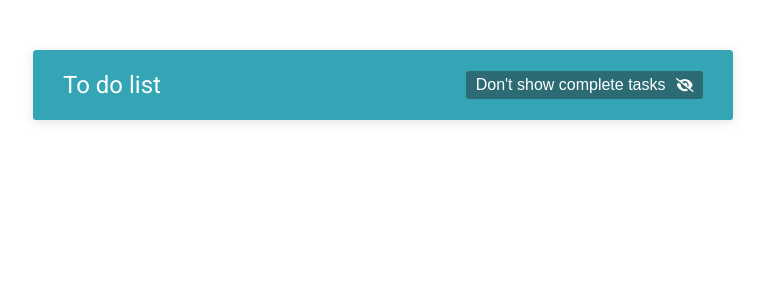
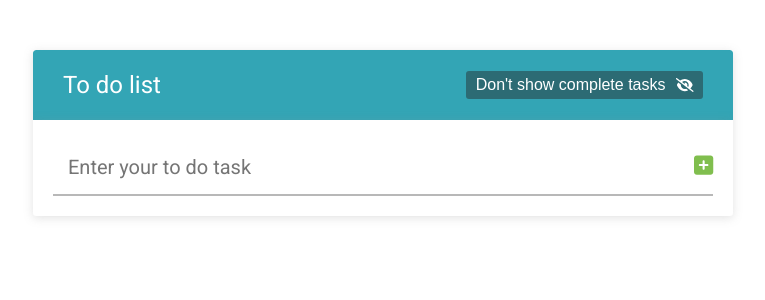
Before and after one commit to ocampott/lista-de-tareas-app-react, a React (Create React App) app in the folder lista-de-tareas-app/: page / in a window 1280 px wide. Shown: the top 300 px of the page, without its empty margins (257-1022 px from the left). Built offline with nearby package versions, Linux system fonts and the light colour scheme.

Commit message:
Added Form component and CSS styles

```diff
--- a/lista-de-tareas-app/package.json
+++ b/lista-de-tareas-app/package.json
@@ -14,6 +14,7 @@
     "react": "^18.0.0",
     "react-dom": "^18.0.0",
     "react-scripts": "5.0.0",
+    "uuid": "^8.3.2",
     "web-vitals": "^2.1.4"
   },
   "scripts": {
--- a/lista-de-tareas-app/src/App.css
+++ b/lista-de-tareas-app/src/App.css
@@ -35,7 +35,7 @@
 	font-size: 24px;
 }
 
-.header__button {
+.header__btn {
 	background: none;
 	font-size: 16px;
 	color: #fff;
@@ -48,7 +48,46 @@
 	align-items: center;
 }
 
-.header__button-icon {
+.header__btn-icon {
 	font-size: 14px;
 	margin-left: 10px;
 }
+
+/** Form **/
+
+.form {
+	display: flex;
+	justify-content: space-between;
+	align-items: center;
+	position: relative;
+	padding: 20px;
+	box-shadow: 0 2px 10px rgba(139,139,139,.25);
+}
+
+.form__input {
+	border: none;
+	padding: 15px;
+	width: 100%;
+	font-size: 20px;
+	font-family: 'Roboto', sans-serif;
+	border-bottom: 2px solid #b8b8b8;
+}
+
+.form__input:focus {
+	outline: none;
+	border-bottom: 2px solid var(--azul);
+}
+
+.form__btn {
+	position: absolute;
+	bottom: 40px;
+	right: 20px;
+	border: none;
+	background: none;
+	cursor: pointer;
+}
+
+.form__btn-icon {
+	font-size: 22px;
+	color: var(--verde);
+}
--- a/lista-de-tareas-app/src/App.js
+++ b/lista-de-tareas-app/src/App.js
@@ -1,10 +1,24 @@
 import './App.css';
+import React, { useState } from 'react'
+import { Form } from './components/Form';
 import { Header } from './components/Header';
 
 function App() {
+
+  const [task, setTask] = useState([
+    {
+      id: 1,
+      text: "Task text",
+      completed: false
+    }
+  ]);
+
+  console.log(task);
+
   return (
     <div className="container">
       <Header />
+      <Form task={task} setTask={setTask}/>
     </div>
   );
 }
--- /dev/null
+++ b/lista-de-tareas-app/src/components/Form.js
@@ -0,0 +1,39 @@
+import React, { useState } from 'react'
+import { FontAwesomeIcon } from '@fortawesome/react-fontawesome'
+import { faPlusSquare } from '@fortawesome/free-solid-svg-icons'
+import { v4 as uuidv4 } from 'uuid'
+
+export const Form = ({task, setTask}) => {
+
+    const [inputTask, setInputTask] = useState('')
+
+    const handleInput = (e) => {
+        setInputTask(e.target.value);
+    }
+
+    const handleSubmit = (e) => {
+        e.preventDefault();
+
+        setTask([...task, {
+            id: uuidv4(),
+            text: inputTask,
+            completed: false
+        }]);
+    }
+
+  return (
+    <form action="" className="form" onSubmit={handleSubmit}>
+        <input
+            type="text"
+            className="form__input"
+            placeholder="Enter your to do task"
+            value={inputTask}
+            onChange={(e) => handleInput(e)}
+        />
+
+        <button type="submit" className="form__btn">
+            <FontAwesomeIcon className="form__btn-icon" icon={faPlusSquare}/>
+        </button>
+    </form>
+)
+}
--- a/lista-de-tareas-app/src/components/Header.js
+++ b/lista-de-tareas-app/src/components/Header.js
@@ -6,9 +6,9 @@ export const Header = () => {
   return (
     <header className="header">
         <h1 className="header__title">To do list</h1>
-        <button className="header__button">
+        <button className="header__btn">
             Don't show complete tasks
-            <FontAwesomeIcon icon={faEyeSlash} className="header__button-icon"/>
+            <FontAwesomeIcon icon={faEyeSlash} className="header__btn-icon"/>
         </button>
     </header>
   )
```
Also changed, not shown: 1 other file (tests, documents, lock files or other folders).
